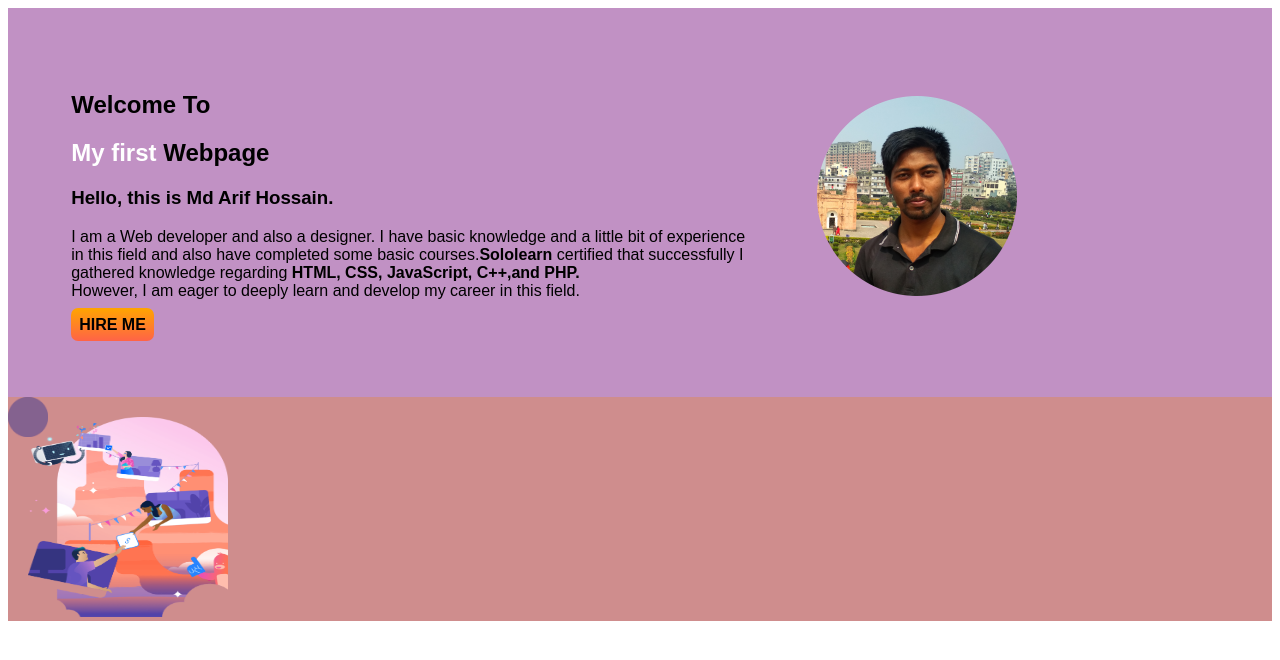
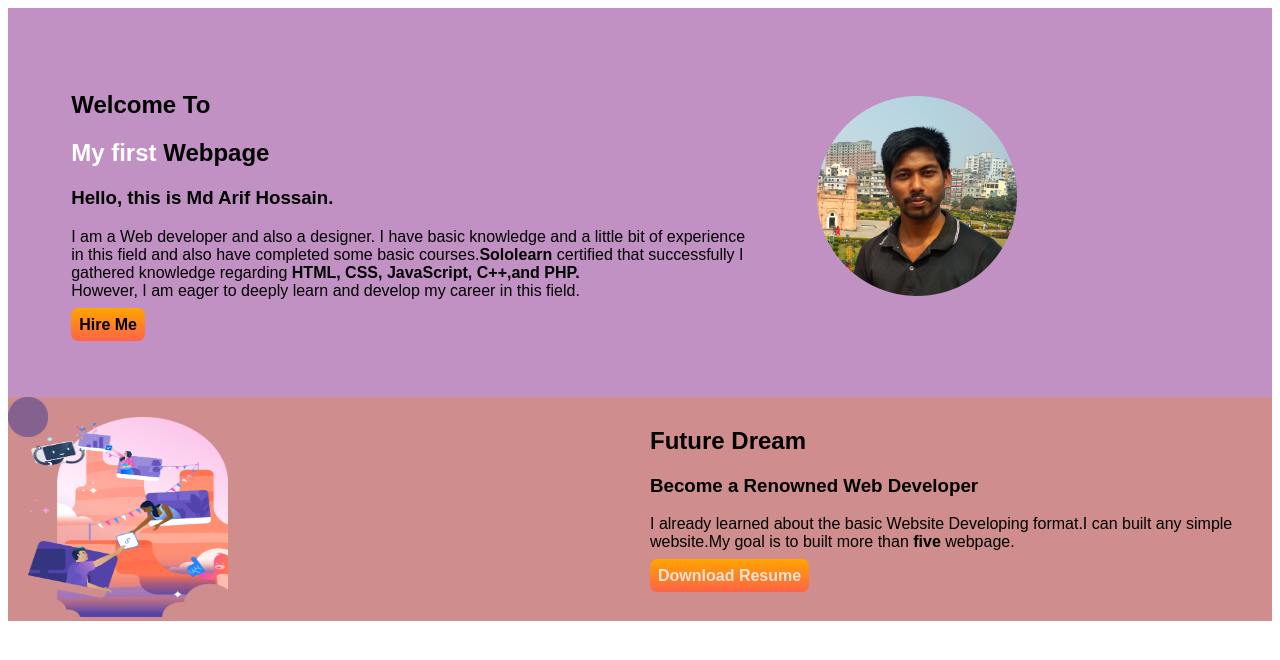
Before and after one commit to ArifHossain123/My-all-projects, a plain HTML site: page Untitled.html in a window 1280 px wide. Drawn offline with Linux system fonts and the light colour scheme.

Commit message:
redesign

```diff
--- a/Untitled.html
+++ b/Untitled.html
@@ -25,7 +25,7 @@
                 regarding <b>HTML, CSS, JavaScript, C++,and PHP.</b>
                 <br /> However, I am eager to deeply learn and develop my career in this field.
             </p>
-            <a class="link-button" target="_blank" href="https://www.linkedin.com/in/thearifhossain">HIRE ME</a>
+            <a class="link-button" target="_blank" href="https://www.linkedin.com/in/thearifhossain">Hire Me</a>
         </div>
         <div class="right">
 
@@ -40,8 +40,14 @@
 
         </div>
 
-        <div>
-
+        <div class=" rightTwo">
+            <h2> Future Dream</h2>
+            <h3> Become a Renowned Web Developer</h3>
+            <p>
+                I already learned about the basic Website Developing format.I can built any simple website.My goal is to
+                built more than <b>five</b> webpage.
+            </p>
+            <a class="Resume" target="_blank" href="https//www.google.com/drive/arifhossain"> Download Resume</a>
         </div>
 
     </section>
--- a/index.css
+++ b/index.css
@@ -27,6 +27,11 @@ section {
     border-radius: 7px;
 }
 
+.link-button:hover {
+
+    color: rgb(255, 255, 255);
+}
+
 .right {
     width: 40%;
     padding-top: 7%;
@@ -48,5 +53,18 @@ section {
 
 .rightTwo {
     width: 50%;
+    padding: 10px;
+}
 
+.Resume {
+    text-decoration: none;
+    background-image: linear-gradient(orange, tomato);
+    padding: 8px 8px;
+    color: rgba(255, 255, 255, 0.774);
+    font-weight: 700;
+    border-radius: 7px;
 }
+
+.Resume:hover {
+    color: white;
+}
```
